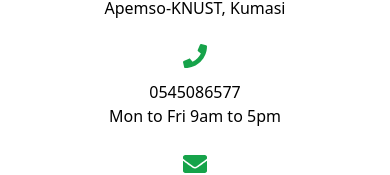
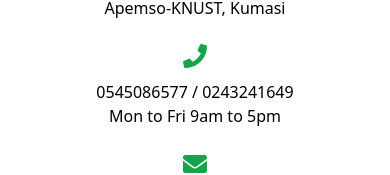
Before and after one commit to felix-atoma/nashma-agribusness, a React (Vite) app: page /contact in a window 390 px wide. Shown: the part 987-1162 px from the top of the page. Built offline with nearby package versions, Linux system fonts and the light colour scheme.

Commit message:
added second phone number

```diff
--- a/src/components/ContactForm.jsx
+++ b/src/components/ContactForm.jsx
@@ -164,7 +164,7 @@
           <div className="flex flex-col md:flex-row items-center gap-3">
             <FaPhone size={24} className="text-green-600" />
             <div>
-              <p className="m-0">0545086577</p>
+              <p className="m-0">0545086577 / 0243241649</p>
               <p className="m-0">Mon to Fri 9am to 5pm</p>
             </div>
           </div>
```
